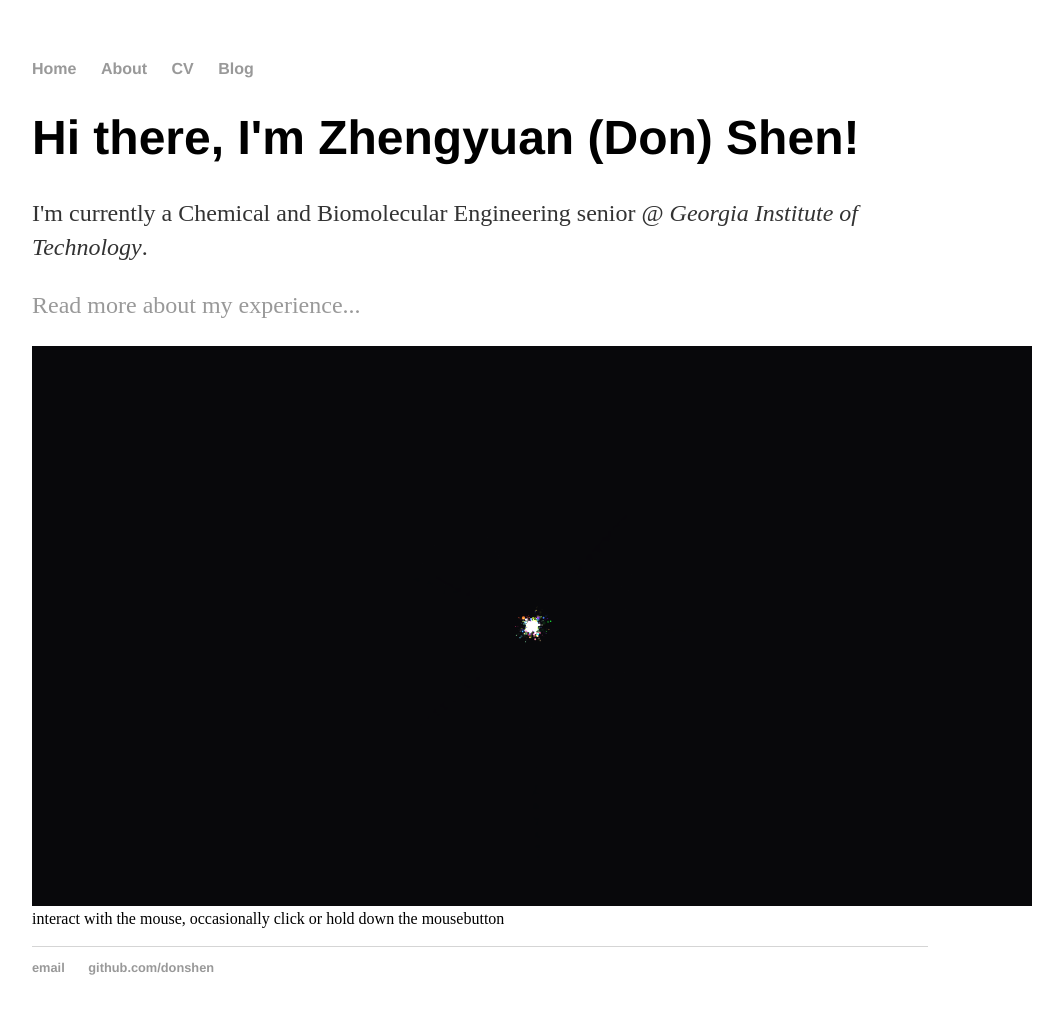
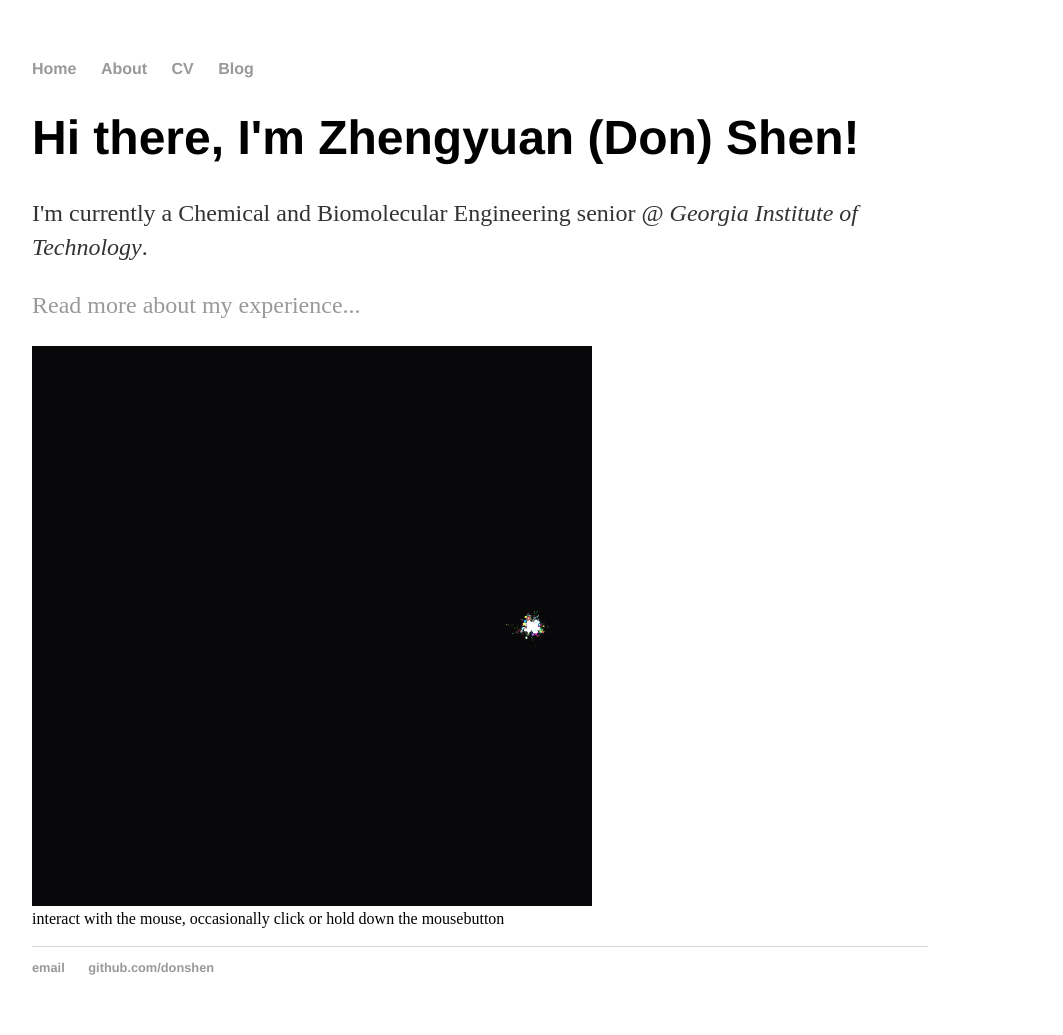
Before and after one commit to donshen/donshen.github.io, a Jekyll site: the page built from index.html, in a window 1280 px wide. Shown: the whole page, without its empty margins (160-1223 px from the left). Built offline with Jekyll 4.4.1, drawn with Linux system fonts in a browser that asks for light colours.

Commit message:
Update index.html

```diff
--- a/index.html
+++ b/index.html
@@ -14,14 +14,14 @@
 <script type="text/javascript">
 (function(){function C(){e.globalCompositeOperation="source-over";e.fillStyle="rgba(8,8,12,0.65)";e.fillRect(0,0,f,p);e.globalCompositeOperation="lighter";x=q-u;y=r-v;u=q;v=r;for(var d=0.86*f,l=0.125*f,m=0.5*f,t=Math.random,n=Math.abs,o=z;o--;){var h=A[o],i=h.x,j=h.y,a=h.a,b=h.b,c=i-q,k=j-r,g=Math.sqrt(c*c+k*k)||0.001,c=c/g,k=k/g;if(w&&g<m)var s=14*(1-g/m),a=a+(c*s+0.5-t()),b=b+(k*s+0.5-t());g<d&&(s=0.0014*(1-g/d)*f,a-=c*s,b-=k*s);g<l&&(c=2.6E-4*(1-g/l)*f,a+=x*c,b+=y*c);a*=B;b*=B;c=n(a);k=n(b);g=
 0.5*(c+k);0.1>c&&(a*=3*t());0.1>k&&(b*=3*t());c=0.45*g;c=Math.max(Math.min(c,3.5),0.4);i+=a;j+=b;i>f?(i=f,a*=-1):0>i&&(i=0,a*=-1);j>p?(j=p,b*=-1):0>j&&(j=0,b*=-1);h.a=a;h.b=b;h.x=i;h.y=j;e.fillStyle=h.color;e.beginPath();e.arc(i,j,c,0,D,!0);e.closePath();e.fill()}}function E(d){d=d?d:window.event;q=d.clientX-m.offsetLeft-n.offsetLeft;r=d.clientY-m.offsetTop-n.offsetTop}function F(){w=!0;return!1}function G(){return w=!1}function H(){this.color="rgb("+Math.floor(255*Math.random())+","+Math.floor(255*
-Math.random())+","+Math.floor(255*Math.random())+")";this.b=this.a=this.x=this.y=0;this.size=1}var D=2*Math.PI,f=1E3,p=560,z=600,B=0.96,A=[],o,e,n,m,q,r,x,y,u,v,w;window.onload=function(){o=document.getElementById("mainCanvas");if(o.getContext){m=document.getElementById("outer");n=document.getElementById("canvasContainer");e=o.getContext("2d");for(var d=z;d--;){var l=new H;l.x=0.5*f;l.y=0.5*p;l.a=34*Math.sin(d)*Math.random()*(1-Math.exp(-d/100));l.b=34*Math.cos(d)*Math.random()*(1-Math.exp(-d/100));A[d]=l}q=u=0.5*f;r=v=0.5*p;document.onmousedown=
+Math.random())+","+Math.floor(255*Math.random())+")";this.b=this.a=this.x=this.y=0;this.size=1}var D=2*Math.PI,f=1E3,p=560,z=600,B=0.96,A=[],o,e,n,m,q,r,x,y,u,v,w;window.onload=function(){o=document.getElementById("mainCanvas");if(o.getContext){m=document.getElementById("outer");n=document.getElementById("canvasContainer");e=o.getContext("2d");for(var d=z;d--;){var l=new H;l.x=0.5*f;l.y=0.5*p;l.a=34*Math.sin(d)*Math.random()*(1-Math.exp(-d*100));l.b=34*Math.cos(d)*Math.random()*(1-Math.exp(-d*100));A[d]=l}q=u=0.5*f;r=v=0.5*p;document.onmousedown=
 F;document.onmouseup=G;document.onmousemove=E;setInterval(C,33);document.getElementById("output").innerHTML='interact with the mouse, occasionally click or hold down the mousebutton<br>'}else document.getElementById("output").innerHTML="Sorry, needs a recent version of Chrome, Firefox, Opera, Safari, or Internet Explorer 9."}})();
 </script>
 </head>
 <body>
 <div id="outer">
 	<div id="canvasContainer">
-		<canvas id="mainCanvas" width="1000" height="560"></canvas>
+		<canvas id="mainCanvas" width="560" height="560"></canvas>
 		<div id="output"></div>
 	</div>
 </div>
```
